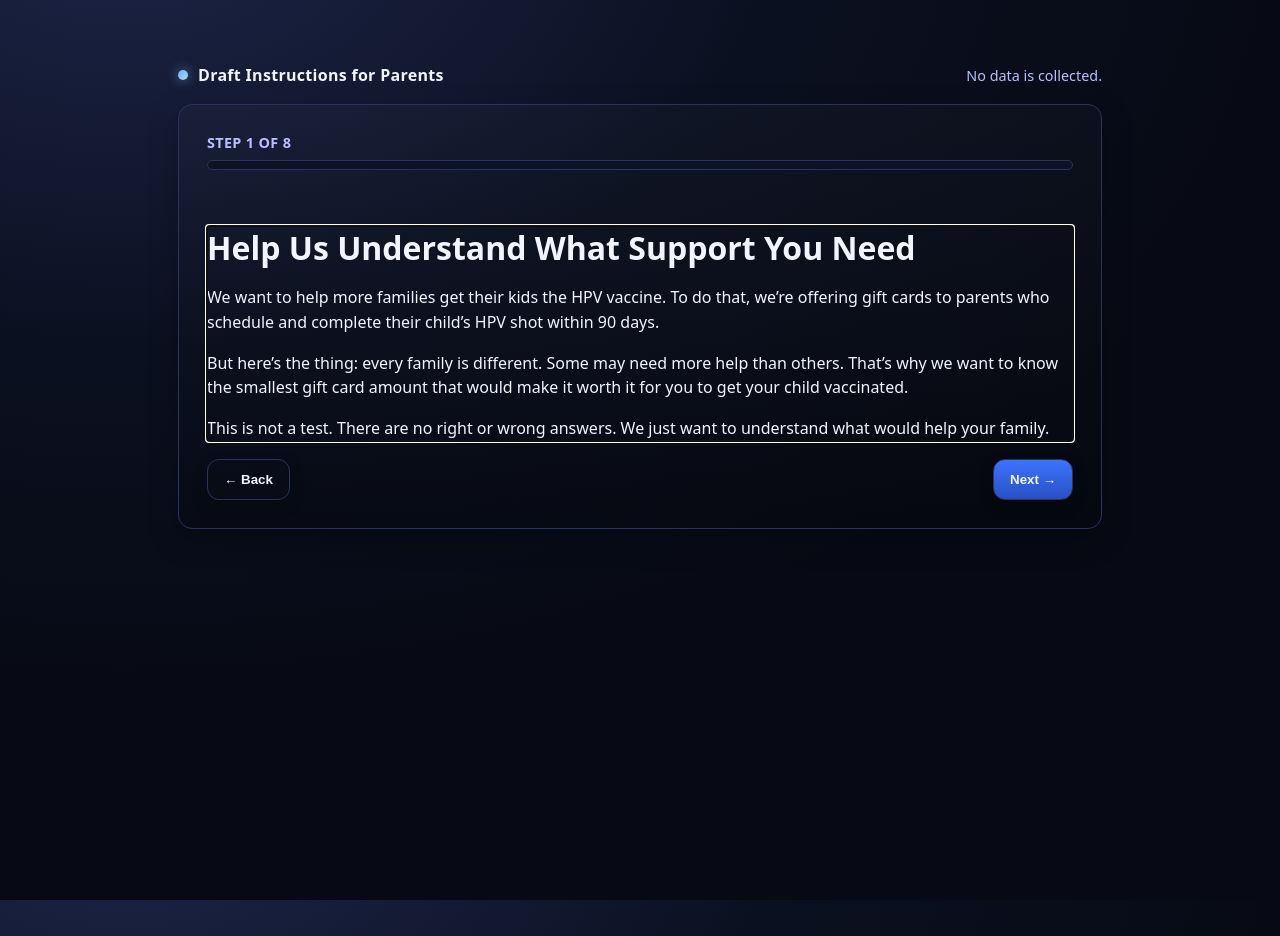
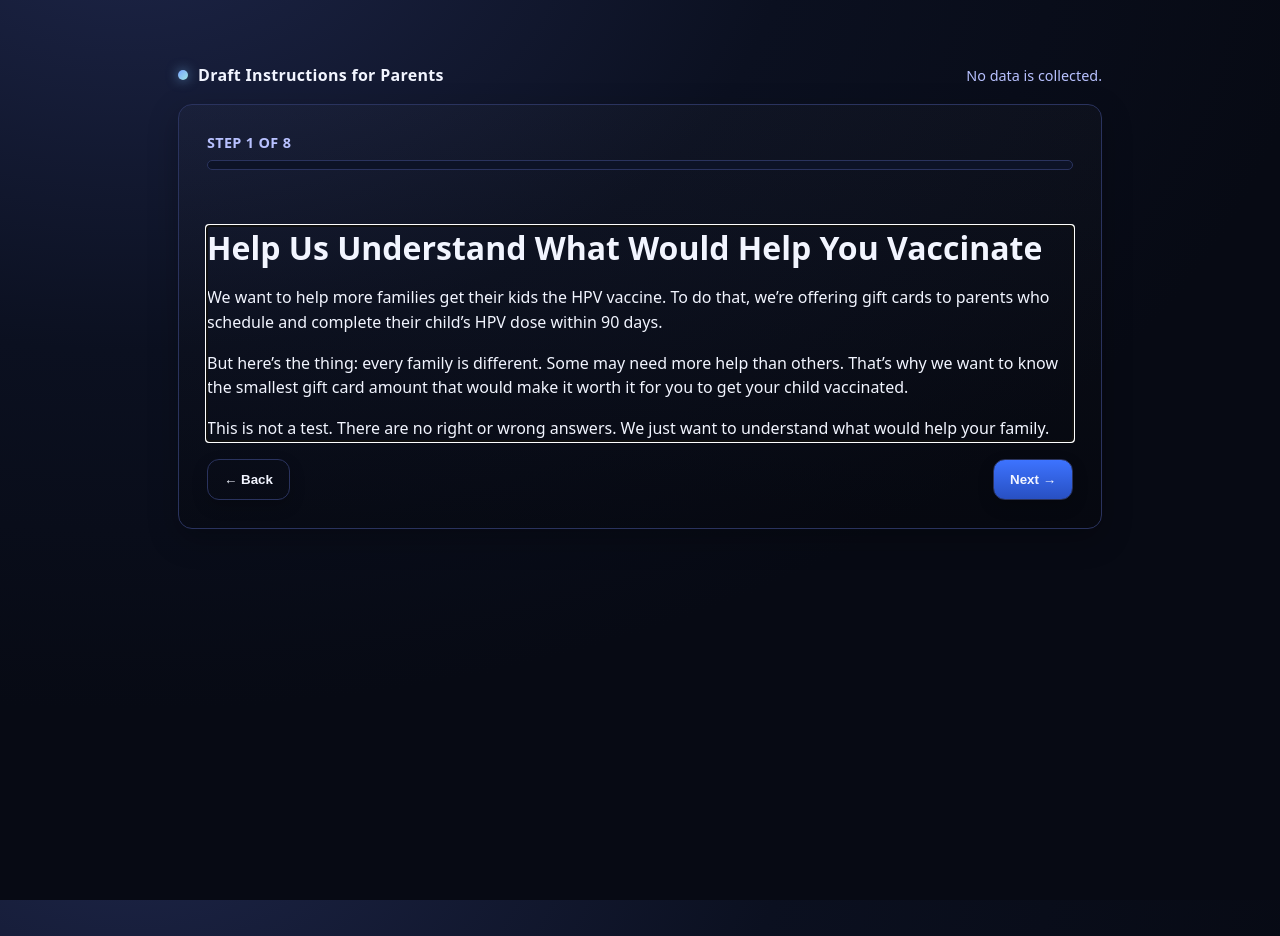
Before and after one commit to tnt2113/tnt2113.github.io, a Jekyll site: the page code/index2.html, which Jekyll copies as it is, in a window 1280 px wide. Built offline with Jekyll 4.4.1, drawn with Linux system fonts in a browser that asks for light colours.

Commit message:
Update index2.html

```diff
--- a/code/index2.html
+++ b/code/index2.html
@@ -83,8 +83,8 @@
 
         <!-- PAGES -->
         <section class="page active" data-key="intro" tabindex="-1">
-          <h1>Help Us Understand What Support You Need</h1>
-          <p>We want to help more families get their kids the HPV vaccine. To do that, we’re offering gift cards to parents who schedule and complete their child’s HPV shot within 90 days.</p>
+          <h1>Help Us Understand What Would Help You Vaccinate</h1>
+          <p>We want to help more families get their kids the HPV vaccine. To do that, we’re offering gift cards to parents who schedule and complete their child’s HPV dose within 90 days.</p>
           <p>But here’s the thing: every family is different. Some may need more help than others. That’s why we want to know the smallest gift card amount that would make it worth it for you to get your child vaccinated.</p>
           <p>This is not a test. There are no right or wrong answers. We just want to understand what would help your family.</p>
         </section>
```
Also changed, not shown: other parts of code/index2.html (+1 -1 lines).
